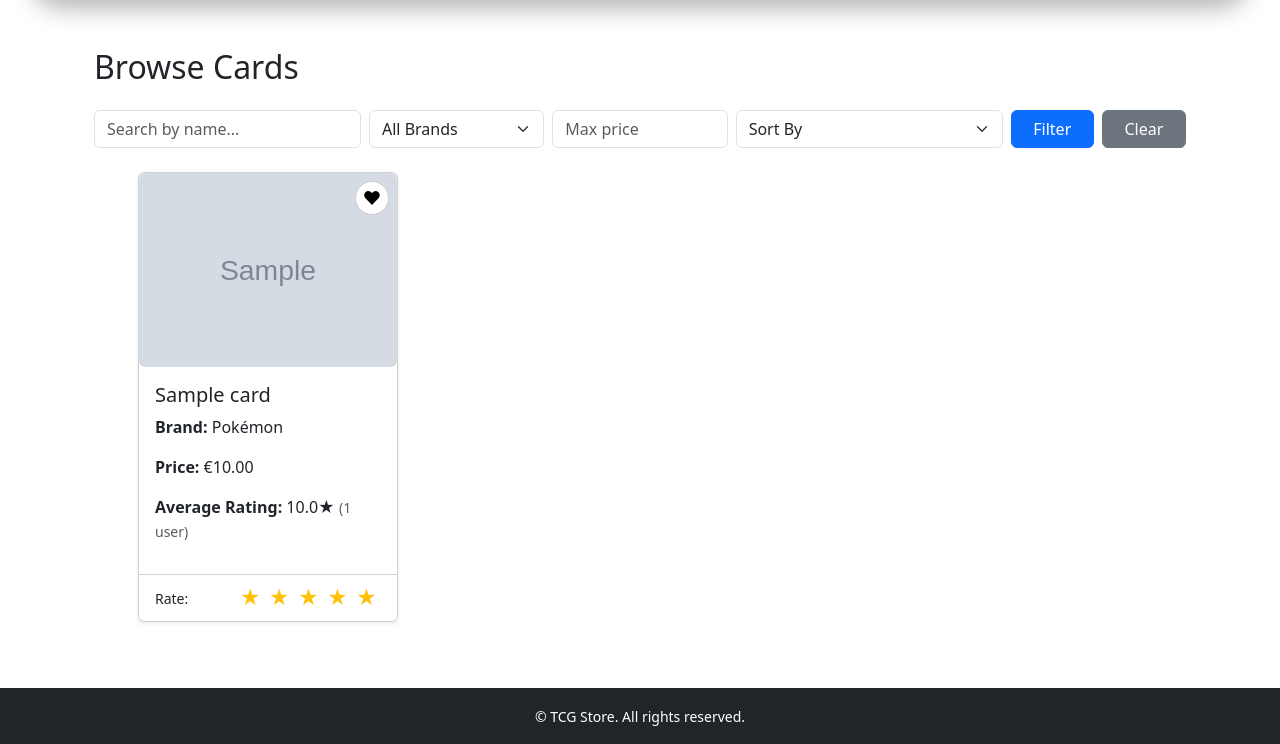
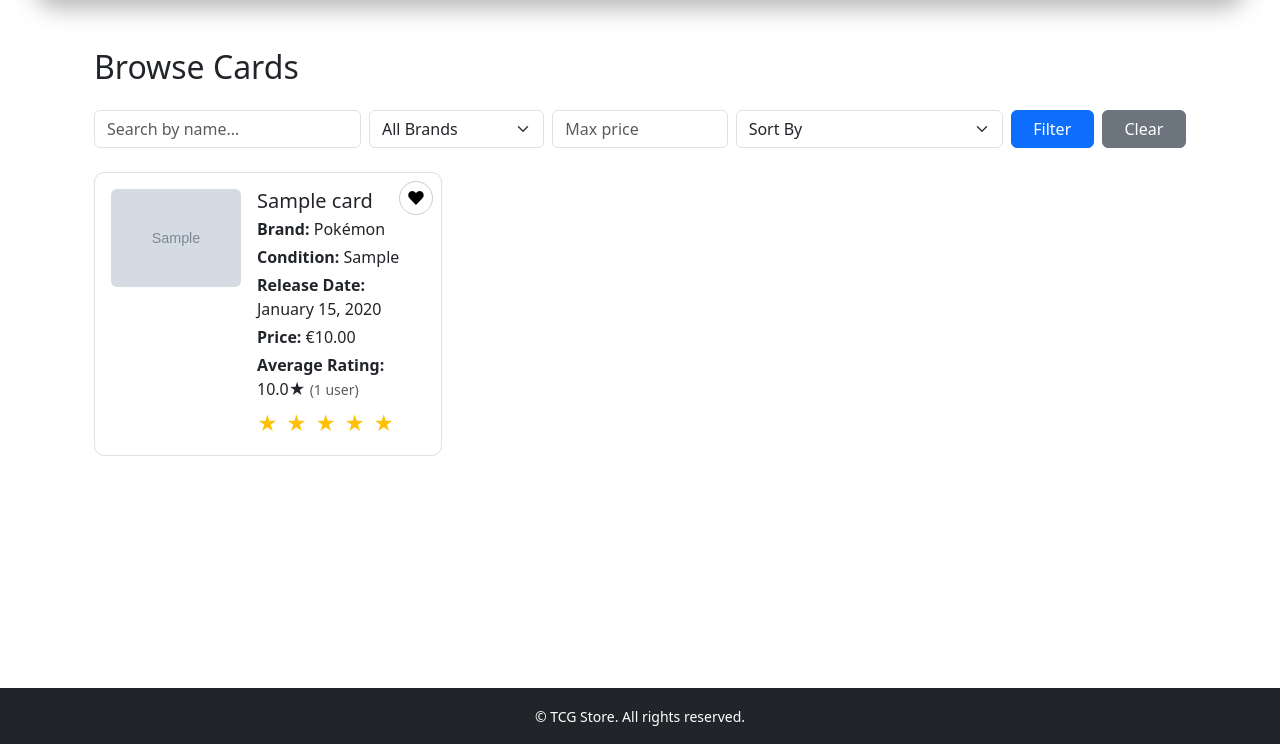
Before and after one commit to naxad/django-tcg-app, a Django app: page /browse/ in a window 1280 px wide. Shown: the part 56-800 px from the top of the page. Run offline with Django 5.2, Linux system fonts and the light colour scheme; a user stored in the database is signed in; tables that the repository leaves empty hold one stand-in row (values such as "Sample post"); grey boxes marked "Sample" are stand-in pictures.

Commit message:
Finally fixed all the bugs with the Browse page, all items are on a grid, only the hovered item expands, restructured on how the information is shown on the side of the cards, removed completely the card_details html page

```diff
--- a/browse/templates/browse/browse.html
+++ b/browse/templates/browse/browse.html
@@ -6,14 +6,11 @@
 
 {% block content %}
 <div class="container mt-4">
-
   {% if show_popup %}
   <div class="position-fixed top-0 end-0 p-3" style="z-index: 1100;">
     <div id="cartToast" class="toast align-items-center text-bg-success border-0 show" role="alert" aria-live="assertive" aria-atomic="true">
       <div class="d-flex">
-      <div class="toast-body">
-        🛒 "{{ show_popup }}" added to cart!
-      </div>
+        <div class="toast-body">🛒 "{{ show_popup }}" added to cart!</div>
         <button type="button" class="btn-close btn-close-white me-2 m-auto" data-bs-dismiss="toast" aria-label="Close"></button>
       </div>
     </div>
@@ -23,18 +20,15 @@
   <h2 class="mb-4">Browse Cards</h2>
 
   {% if current_sort %}
-  <p>
-    <span class="badge bg-info text-dark">
+  <p><span class="badge bg-info text-dark">
     Sorted by:
     {% if current_sort == "price_asc" %}Price (Low → High){% endif %}
     {% if current_sort == "price_desc" %}Price (High → Low){% endif %}
     {% if current_sort == "rating_desc" %}Rating (High → Low){% endif %}
     {% if current_sort == "newest" %}Newest Added{% endif %}
-    </span>
-  </p>
+  </span></p>
   {% endif %}
 
-<!-- Filter + Sort Form -->
   <form method="GET" class="mb-4">
     <div class="row g-2">
       <div class="col-md-3">
@@ -68,11 +62,10 @@
   </form>
 
   {% if cards %}
-  <div class="row row-cols-1 row-cols-sm-2 row-cols-md-3 g-4">
+  <div class="browse-grid">
     {% for card in cards %}
-      <div class="col" data-aos="fade-up">
-        <div class="card h-100 shadow-sm card-hover card-fixed position-relative">
-
+    <div class="browse-card-container">
+      <!-- Wishlist -->
       {% if user.is_authenticated %}
       <form method="POST" action="{% url 'wishlist:toggle_wishlist' card.id %}" class="position-absolute top-0 end-0 m-2 z-3">
         {% csrf_token %}
@@ -82,70 +75,62 @@
       </form>
       {% endif %}
 
-          <div class="card-img-container position-relative">
-            <a href="{% url 'card_detail' card.id %}">
+      <div class="browse-card-img">
         {% if card.image %}
-                <img src="{{ card.image.url }}" class="img-fluid rounded" alt="{{ card.name }}" style="max-height: 320px; object-fit: cover;">
-
+        <img src="{{ card.image.url }}" alt="{{ card.name }}" class="img-fluid rounded card-img-clickable" data-img="{{ card.image.url }}">
         {% endif %}
-
-              <div class="hover-overlay">
-                <p><strong>Name:</strong> {{ card.name }}</p>
-                <p><strong>Rarity:</strong> {{ card.rarity }}</p>
-                <p><strong>Released:</strong> {{ card.release_date }}</p>
-                <p><strong>Condition:</strong> {{ card.condition }}</p>
-                <p><strong>Price:</strong> €{{ card.price }}</p>
-
-                <form method="post" action="{% url 'cart:add_to_cart' card.id %}">
-
-                  {% csrf_token %}
-                  <button type="submit" class="btn btn-sm btn-success mt-2">🛒 Add to Cart</button>
-                </form>
-              </div>
-            </a>
       </div>
 
-          <div class="card-body">
-            <h5 class="card-title">{{ card.name }}</h5>
-            <p class="card-text"><strong>Brand:</strong> {{ card.get_brand_display }}</p>
-            <p class="card-text"><strong>Price:</strong> €{{ card.price }}</p>
-            <p class="card-text">
+      <div class="browse-card-details flex-grow-1">
+        <h5 class="mb-1">{{ card.name }}</h5>
+        <p class="mb-1"><strong>Brand:</strong> {{ card.get_brand_display }}</p>
+        <p class="mb-1"><strong>Condition:</strong> {{ card.condition }}</p>
+        <p class="mb-1"><strong>Release Date:</strong> {{ card.release_date|date:"F j, Y" }}</p>
+        <p class="mb-1"><strong>Price:</strong> €{{ card.price }}</p>
+        <p class="mb-1">
           <strong>Average Rating:</strong>
           {% with card.rating_set.all as ratings %}
           {% if ratings %}
-                  {{ ratings|average_rating }}★
-                  <small class="text-muted">({{ ratings|length }} user{{ ratings|pluralize }})</small>
+          {{ ratings|average_rating }}★ <small class="text-muted">({{ ratings|length }} user{{ ratings|pluralize }})</small>
           {% else %}
           <span class="text-muted">No ratings yet</span>
           {% endif %}
           {% endwith %}
         </p>
-          </div>
 
         {% if user.is_authenticated %}
-            <div class="card-footer bg-white">
-              <div class="d-flex justify-content-between align-items-center">
-                <small>Rate:</small>
-                <div class="rating-stars" data-card="{{ card.id }}" style="position: relative; z-index: 10;">
+        <div class="rating-stars mt-1" data-card="{{ card.id }}">
           {% for i in "12345" %}
           <span class="star text-warning fs-5 me-1" data-value="{{ i }}">&#9733;</span>
           {% endfor %}
         </div>
-              </div>
-            </div>
-          {% else %}
-            <div class="card-footer text-muted text-center">
-              <small><em>Log in to rate this card.</em></small>
-            </div>
         {% endif %}
 
+        <form method="post" action="{% url 'cart:add_to_cart' card.id %}" class="add-to-cart-form">
+          {% csrf_token %}
+          <button type="submit" class="btn btn-sm btn-success mt-2">🛒 Add to Cart</button>
+        </form>
       </div>
     </div>
     {% endfor %}
-
   </div>
   {% else %}
   <p>No cards found.</p>
   {% endif %}
 </div>
+
+<!-- Modal -->
+<div class="modal fade" id="imageModal" tabindex="-1" aria-hidden="true">
+  <div class="modal-dialog modal-dialog-centered">
+    <div class="modal-content bg-transparent border-0">
+      <div class="modal-body p-0">
+        <img id="modalImage" class="img-fluid rounded shadow">
+      </div>
+    </div>
+  </div>
+</div>
 {% endblock %}
+
+{% block extra_js %}
+<script src="{% static 'js/browse.js' %}"></script>
+{% endblock %}
--- a/cart/views.py
+++ b/cart/views.py
@@ -77,4 +77,4 @@ def update_cart_quantity(request, card_id):
                     item.delete()
                 else:
                     item.save()
-    return redirect('cart')
+    return redirect('cart:cart')
--- a/home/static/home/style.css
+++ b/home/static/home/style.css
@@ -43,7 +43,6 @@
     flex: 0 1 auto;
     min-width: 150px;
     flex-wrap: nowrap;
-    align-items: center;
 }
 
 /* Brand styling */
@@ -64,7 +63,6 @@
     padding: 0.5rem 1rem;
     border-radius: 6px;
     transition: background 0.3s, color 0.3s;
-    white-space: nowrap;
     background: none;
     border: none;
 }
@@ -110,8 +108,8 @@
     font-size: 1rem;
     color: #7f8c8d;
     cursor: pointer;
+    z-index: 2;
     transition: color 0.3s, transform 0.2s;
-    z-index: 2;
 }
 
 .search-btn:hover {
@@ -119,19 +117,17 @@
     transform: translateY(-50%) scale(1.15);
 }
 
-/* Hide search bar on mobile (center) */
+/* === Responsive === */
 @media (max-width: 991.98px) {
     .navbar-center {
         display: none;
     }
 }
 
-/* Mobile-only logout form tweak */
 .logout-form-mobile {
     display: flex;
 }
 
-/* Toggler */
 .navbar-toggler {
     margin-left: 1rem;
 }
@@ -144,7 +140,6 @@
     display: none;
 }
 
-/* Collapse content styling */
 .navbar .navbar-collapse {
     background: #93b2f7;
     border-radius: 10px;
@@ -152,7 +147,6 @@
     padding: 1rem;
 }
 
-/* Collapsed nav style */
 .navbar-collapse ul.navbar-nav {
     gap: 1rem;
     flex-wrap: wrap;
@@ -180,21 +174,20 @@ footer {
     margin-top: auto;
 }
 
-/* === Card styles === */
+/* === Card Styles === */
 .card-hover {
     border-radius: 16px;
     overflow: hidden;
     transition: transform 0.2s ease, box-shadow 0.2s ease;
     border: 1px solid #e0e0e0;
+    position: relative;
 }
 
 .card-hover:hover {
     transform: translateY(-4px);
     box-shadow: 0 8px 20px rgba(0, 0, 0, 0.1);
-
     z-index: 10;
 }
-
 
 .card-fixed {
     max-width: 260px;
@@ -205,7 +198,26 @@ footer {
     margin: 0 auto;
 }
 
+/* === Wishlist Button === */
+.wishlist-btn {
+    background: white;
+    border: 1px solid #ccc;
+    border-radius: 50%;
+    width: 34px;
+    height: 34px;
+    font-size: 18px;
+    padding: 0;
+    line-height: 1;
+    transition: background 0.2s ease;
+    position: relative;
+    z-index: 15;
+}
 
+.wishlist-btn:hover {
+    background: #ffecec;
+}
+
+/* === Hover Overlay === */
 .hover-overlay {
     opacity: 0;
     transition: opacity 0.3s ease;
@@ -222,18 +234,18 @@ footer {
     display: flex;
     flex-direction: column;
     justify-content: flex-end;
+    z-index: 5;
 }
 
-.hover-overlay::before {
-    background: linear-gradient(to bottom, transparent 30%, rgba(0, 0, 0, 0.75) 90%);
+.card-hover:hover .hover-overlay {
+    opacity: 1;
+    pointer-events: auto;
 }
 
 .hover-overlay form,
-.hover-overlay button,
-.rating-stars,
-.rating-stars .star {
+.hover-overlay button {
     pointer-events: auto;
-    z-index: 10;
+    z-index: 20;
 }
 
 .rating-stars {
@@ -258,23 +270,16 @@ footer {
     border-radius: 12px 12px 0 0;
 }
 
-.card-hover:hover .hover-overlay {
-    opacity: 1;
-    pointer-events: auto;
-}
-
-/* prevent wrapping of nav links */
 .navbar-nav {
     flex-wrap: nowrap;
 }
 
-/* Ensure brand and search are always visible */
 .navbar-brand,
 .search-form {
     z-index: 1050;
 }
 
-/* === Responsive Fixes === */
+/* === Responsive Adjustments === */
 @media (max-width: 768px) {
     .navbar .container-fluid {
         flex-direction: column;
@@ -316,11 +321,6 @@ footer {
         width: 100%;
         padding: 0.45rem 2.5rem 0.45rem 1rem;
         border-radius: 50px;
-        transition: width 0.3s ease, box-shadow 0.3s ease;
-    }
-
-    .search-form .form-control:focus {
-        width: 100%;
     }
 
     .logout-form button {
@@ -333,210 +333,98 @@ footer {
 
 
 
-.carousel-wrapper {
-    overflow: hidden;
-    position: relative;
-    margin: 2rem auto;
-    padding: 0 100px;
+.browse-grid {
+    display: grid;
+    grid-template-columns: repeat(auto-fill, minmax(320px, 1fr));
+    gap: 1.5rem;
 }
 
+.browse-card-container {
+    display: flex;
+    flex-direction: row;
+    gap: 1rem;
+    background: #fff;
+    border: 1px solid #e0e0e0;
+    padding: 1rem;
+    border-radius: 10px;
+    position: relative;
+    transition: transform 0.2s ease, box-shadow 0.2s ease, height 0.3s ease;
+    align-self: start;
+    min-height: auto;
+    /* Let the height adjust naturally */
+}
 
-.card-carousel {
+.browse-card-container:hover {
+    box-shadow: 0 4px 12px rgba(0, 0, 0, 0.1);
+    transform: scale(1.02);
+}
+
+.browse-card-img img {
+    max-height: 350px;
+    object-fit: contain;
+    border-radius: 8px;
+}
+
+.browse-card-img {
+    flex: 0 0 130px;
+}
+
+.browse-card-details {
     display: flex;
-    gap: 1.5rem;
-    width: max-content;
+    flex-direction: column;
+    justify-content: flex-start;
+    flex-grow: 1;
+}
+
+.add-to-cart-form {
+    opacity: 0;
+    height: 0;
+    transition: opacity 0.3s ease, height 0.3s ease, margin-top 0.3s ease;
+    visibility: hidden;
+
 
 }
 
-.card-carousel:hover {
-    animation-play-state: paused;
+.browse-card-container:hover .add-to-cart-form {
+    opacity: 1;
+    visibility: visible;
+    height: auto;
+    margin-top: 0.5rem;
 }
 
-.card-track {
-    display: flex;
-    gap: 1.5rem;
-
-    width: max-content;
+.image-modal {
+    display: none;
+    position: fixed;
+    z-index: 1050;
+    padding-top: 60px;
+    left: 0;
+    top: 0;
+    width: 100%;
+    height: 100%;
+    overflow: auto;
+    background-color: rgba(0, 0, 0, 0.85);
 }
 
-.card-carousel .card-item {
-    flex: 0 0 auto;
-    width: 200px;
-    transition: transform 0.3s ease;
+.image-modal-content {
+    margin: auto;
+    display: block;
+    max-width: 80%;
+    max-height: 80%;
+    border-radius: 12px;
+    box-shadow: 0 0 25px #000;
 }
 
-.card-carousel .card-item:hover {
-    transform: scale(1.05);
-    z-index: 2;
+.image-modal-close {
+    position: absolute;
+    top: 30px;
+    right: 40px;
+    color: #fff;
+    font-size: 40px;
+    font-weight: bold;
+    cursor: pointer;
+    z-index: 1100;
 }
 
-
-.carousel-arrow {
-    position: absolute;
-    top: 50%;
-    transform: translateY(-50%);
-    background-color: rgba(255, 255, 255, 0.8);
-    border: none;
-    font-size: 2rem;
-    cursor: pointer;
-    z-index: 10;
-    border-radius: 50%;
-    width: 40px;
-    height: 40px;
-    display: flex;
-    align-items: center;
-    justify-content: center;
-    transition: background 0.3s ease;
+.image-modal-close:hover {
+    color: #bbb;
 }
-
-.carousel-arrow:hover {
-    background-color: rgba(255, 255, 255, 1);
-}
-
-.left-arrow {
-    left: 10px;
-}
-
-.right-arrow {
-    right: 10px;
-}
-
-.card-img-limited {
-    max-height: 320px;
-    object-fit: cover;
-}
-
-.wishlist-btn {
-    background: white;
-    border: 1px solid #ccc;
-    border-radius: 50%;
-    width: 34px;
-    height: 34px;
-    font-size: 18px;
-    padding: 0;
-    line-height: 1;
-    transition: background 0.2s ease;
-}
-
-.wishlist-btn:hover {
-    background: #ffecec;
-}
-
-
-
-
-.card-img-fixed {
-    max-height: 250px;
-    width: 100%;
-    object-fit: contain;
-    margin-top: 10px;
-    margin-bottom: 10px;
-}
-
-.detail-card-img {
-    max-height: 500px;
-    width: auto;
-    object-fit: contain;
-}
-
-.card-carousel img {
-    width: 100%;
-    height: 280px;
-    object-fit: cover;
-    border-radius: 12px;
-    box-shadow: 0 8px 16px rgba(0, 0, 0, 0.2);
-}
-
-.card-caption {
-    text-align: center;
-    margin-top: 0.5rem;
-    color: #333;
-}
-
-.card-item {
-    flex: 0 0 auto;
-    width: 200px;
-    transition: transform 0.3s ease;
-}
-
-
-.card-item img {
-    width: 100%;
-    height: 280px;
-    object-fit: cover;
-    border-radius: 12px;
-    box-shadow: 0 8px 16px rgba(0, 0, 0, 0.2);
-}
-
-
-@keyframes scroll-loop {
-    0% {
-        transform: translateX(0);
-    }
-
-    100% {
-        transform: translateX(-50%);
-    }
-}
-
-
-
-
-
-@keyframes scroll {
-    0% {
-        transform: translateX(0);
-    }
-
-    100% {
-        transform: translateX(50%);
-    }
-}
-
-@media (max-width: 768px) {
-    .card-carousel .card-item {
-        width: 150px;
-    }
-
-    .card-carousel img {
-        height: 220px;
-    }
-}
-
-
-.fade-carousel {
-    position: relative;
-}
-
-.fade-left,
-.fade-right {
-    position: absolute;
-    top: 0;
-    bottom: 0;
-    width: 60px;
-    z-index: 3;
-    pointer-events: none;
-}
-
-.fade-left {
-    left: 0;
-    background: linear-gradient(to right, #ffffff 80%, transparent);
-}
-
-.fade-right {
-    right: 0;
-    background: linear-gradient(to left, #ffffff 80%, transparent);
-}
-
-
-
-
-
-
-.section-title {
-    text-align: center;
-    font-size: 1.6rem;
-    font-weight: bold;
-    margin-bottom: 1rem;
-    color: #333;
-}
--- a/home/templates/home/base.html
+++ b/home/templates/home/base.html
@@ -1,4 +1,3 @@
-<!-- base.html -->
 {% load static %}
 <!DOCTYPE html>
 <html lang="en">
@@ -28,7 +27,7 @@
 
     {% include "home/footer.html" %}
 
-    <!-- Scripts moved here for better performance -->
+    <!-- i moved the scripts moved here for better performance -->
     <script src="https://code.jquery.com/jquery-3.6.0.min.js"></script>
     <script src="https://unpkg.com/aos@2.3.4/dist/aos.js"></script>
     <script src="https://cdn.jsdelivr.net/npm/bootstrap@5.3.0/dist/js/bootstrap.bundle.min.js" defer></script>
```
Also changed, not shown: home/static/home/scripts.js (+18 -0 lines). Lines whose indentation alone changed are shown as unchanged.
